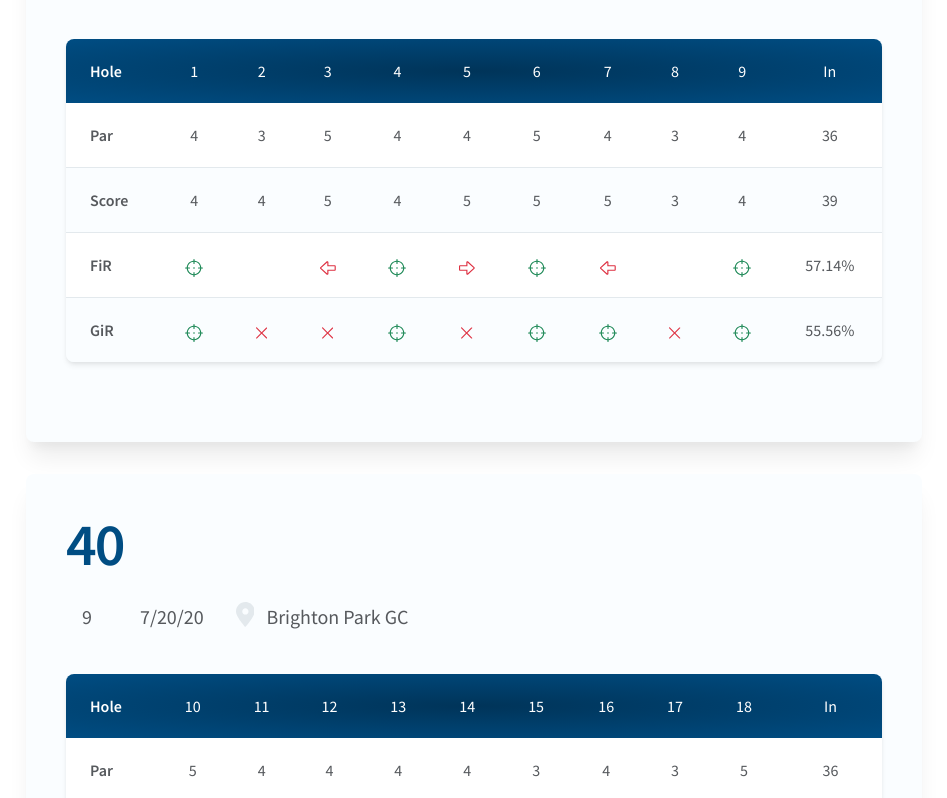
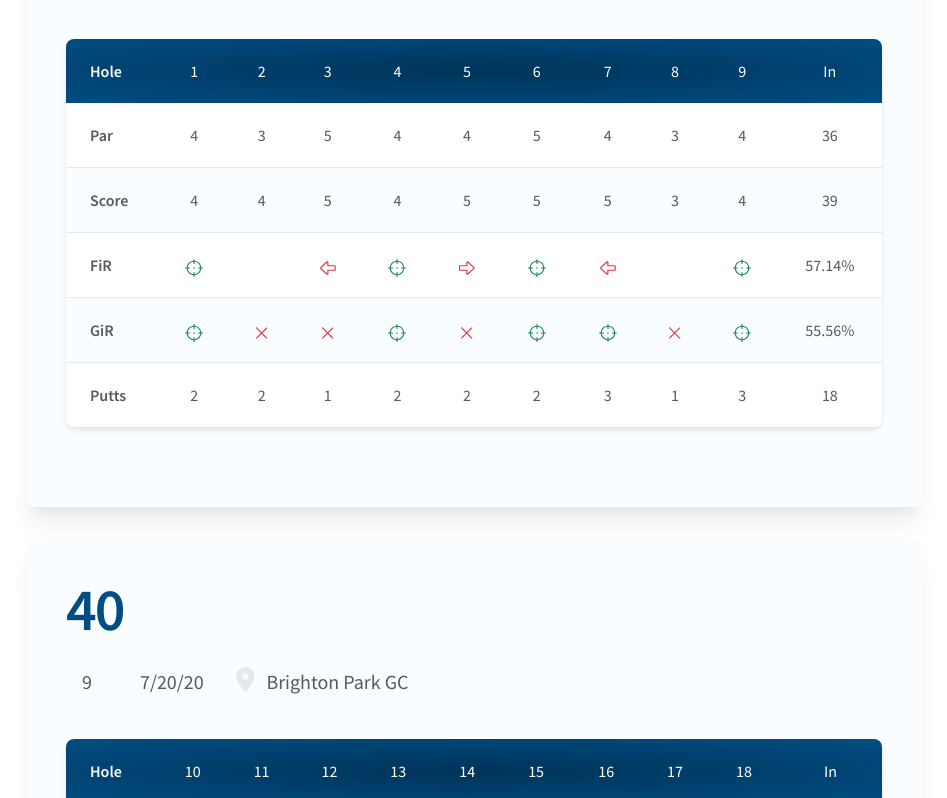
Before and after one commit to dkersten/golf-scorecard-v1, a React (Create React App) app: page /scorecards in a window 1280 px wide. Shown: the part 2084-2882 px from the top of the page, without its empty margins (294-1241 px from the left). Built offline with nearby package versions, Linux system fonts and the light colour scheme; some icons are missing.

Commit message:
added putts stats to scorecard component

```diff
--- a/src/Components/Scorecard.js
+++ b/src/Components/Scorecard.js
@@ -4,7 +4,7 @@ import { ReactComponent as CourseIcon } from '../Assets/Icons/location-solid-ico
 import { ReactComponent as DateIcon } from '../Assets/Icons/calendar-solid-icon.svg'
 
 // libraries/helpers
-import { renderScorecardTableHeader, renderScorecardTableBodyRow, renderFairwaysInReg, renderGreensInReg } from '../Helpers/ScorecardTableComponents'
+import { renderScorecardTableHeader, renderScorecardTableBodyRow, renderFairwaysInReg, renderGreensInReg, renderPutts } from '../Helpers/ScorecardTableComponents'
 
 // styling
 import '../styling/components/Scorecard.scss'
@@ -46,6 +46,13 @@ const Scorecard = (props) => {
                             :
                                 null
                     }
+                    {
+                        props.advancedStats
+                            ?
+                                <tr>{ renderPutts(props.holes, startingHole) }</tr>
+                            :
+                                null
+                    }
                 </tbody>
             </table>
         )
@@ -84,6 +91,13 @@ const Scorecard = (props) => {
                         props.advancedStats
                             ?
                                 <tr>{ renderGreensInReg(props.holes, startingHole) }</tr>
+                            :
+                                null
+                    }
+                    {
+                        props.advancedStats
+                            ?
+                                <tr>{ renderPutts(props.holes, startingHole) }</tr>
                             :
                                 null
                     }
--- a/src/Helpers/ScorecardTableComponents.js
+++ b/src/Helpers/ScorecardTableComponents.js
@@ -101,4 +101,19 @@ const renderGreensInReg = (holes, startingHole) => {
     return tdArr
 }
 
-export { renderScorecardTableHeader, renderScorecardTableBodyRow, renderFairwaysInReg, renderGreensInReg }
+const renderPutts = (holes, startingHole) => {
+    const tdArr = []
+    tdArr.push(<td>Putts</td>)
+
+    let totalPutts = 0
+
+    for (let i = startingHole; i < (startingHole + 9); i++) {
+        tdArr.push(<td>{ holes[i].putts }</td>)
+        totalPutts += holes[i].putts
+    }
+
+    tdArr.push(<td>{ totalPutts }</td>)
+    return tdArr
+}
+
+export { renderScorecardTableHeader, renderScorecardTableBodyRow, renderFairwaysInReg, renderGreensInReg, renderPutts }
```
